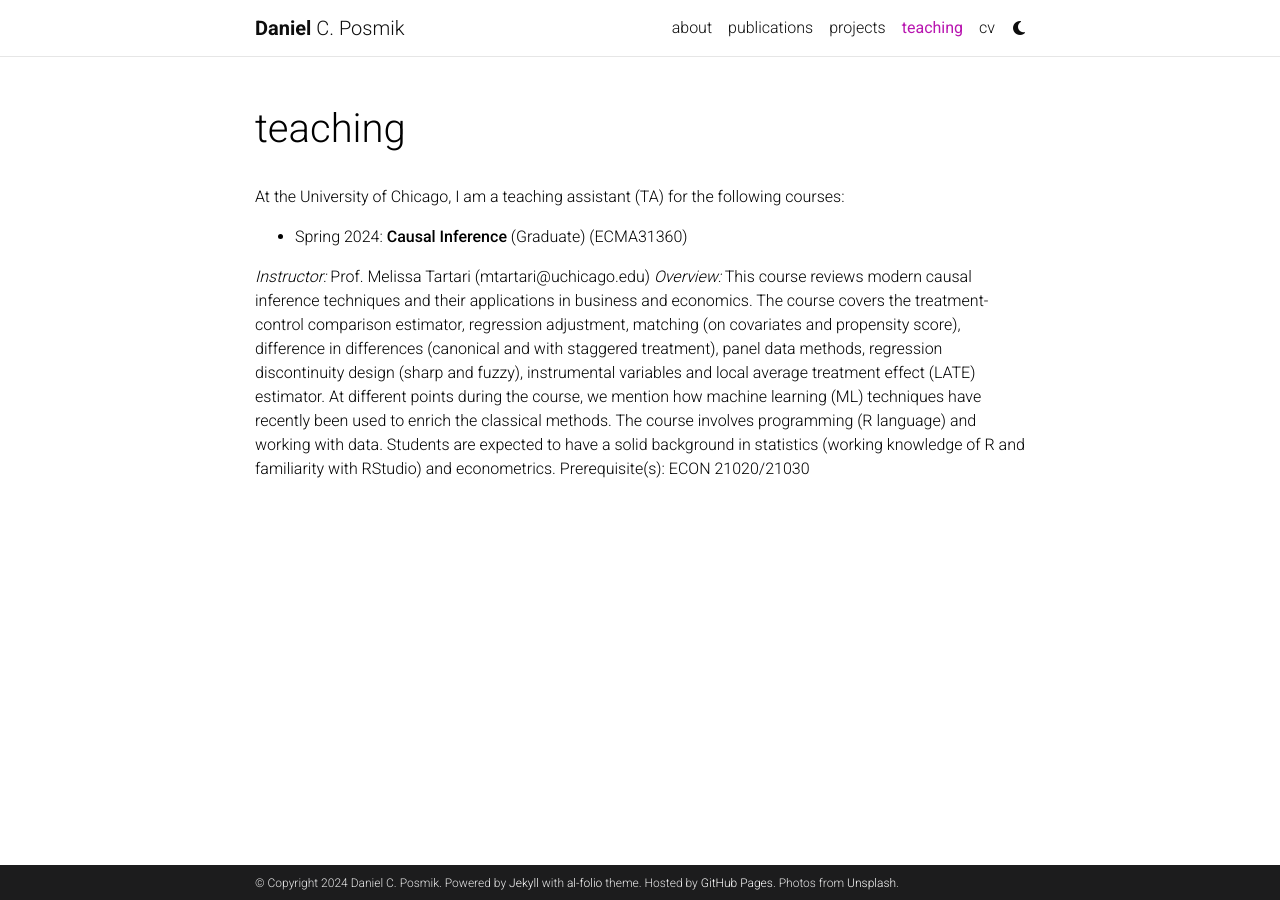
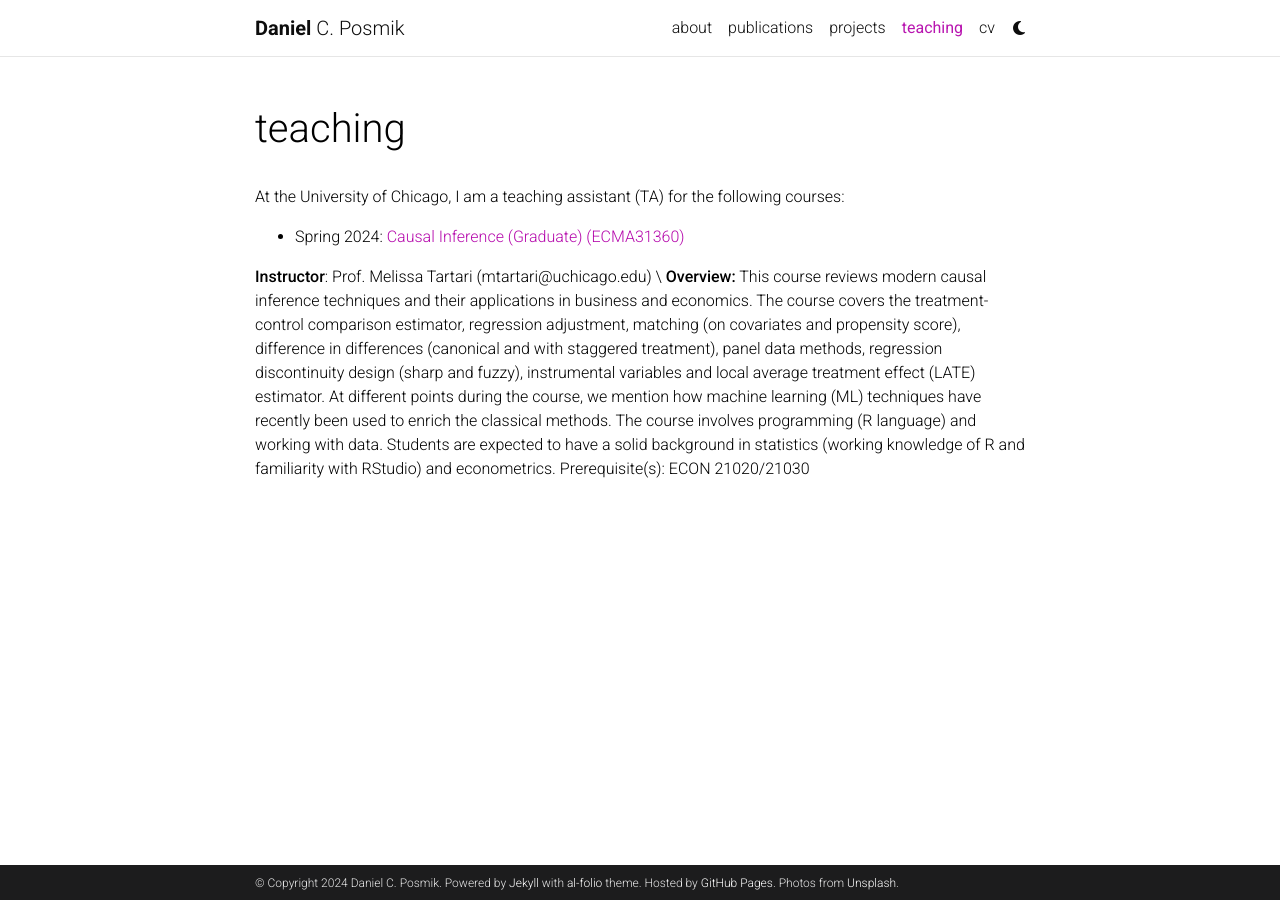
Before and after one commit to posmikdc/posmikdc.github.io, a Jekyll site: the page built from _pages/teaching.md, in a window 1280 px wide. Built offline with Jekyll 4.4.1, drawn with Linux system fonts in a browser that asks for light colours; comment, search, counter and statistics services are not loaded; a style sheet for code colours, icons or effects is not loaded.

```diff
--- a/_pages/teaching.md
+++ b/_pages/teaching.md
@@ -9,8 +9,7 @@ nav_order: 4
 
 At the University of Chicago, I am a teaching assistant (TA) for the following courses:
 
-* Spring 2024: [**Causal Inference**](https://voices.uchicago.edu/qrmeth/courses/#31360) (Graduate) (ECMA31360)
+* Spring 2024: [Causal Inference (Graduate) (ECMA31360)](https://voices.uchicago.edu/qrmeth/courses/#31360)
 
-_Instructor:_ Prof. Melissa Tartari (mtartari@uchicago.edu)
-_Overview:_
-This course reviews modern causal inference techniques and their applications in business and economics. The course covers the treatment-control comparison estimator, regression adjustment, matching (on covariates and propensity score), difference in differences (canonical and with staggered treatment), panel data methods, regression discontinuity design (sharp and fuzzy), instrumental variables and local average treatment effect (LATE) estimator. At different points during the course, we mention how machine learning (ML) techniques have recently been used to enrich the classical methods. The course involves programming (R language) and working with data. Students are expected to have a solid background in statistics (working knowledge of R and familiarity with RStudio) and econometrics. Prerequisite(s): ECON 21020/21030
+**Instructor**: Prof. Melissa Tartari (mtartari@uchicago.edu) \\
+**Overview:** This course reviews modern causal inference techniques and their applications in business and economics. The course covers the treatment-control comparison estimator, regression adjustment, matching (on covariates and propensity score), difference in differences (canonical and with staggered treatment), panel data methods, regression discontinuity design (sharp and fuzzy), instrumental variables and local average treatment effect (LATE) estimator. At different points during the course, we mention how machine learning (ML) techniques have recently been used to enrich the classical methods. The course involves programming (R language) and working with data. Students are expected to have a solid background in statistics (working knowledge of R and familiarity with RStudio) and econometrics. Prerequisite(s): ECON 21020/21030
```
Also changed, not shown: _news/announcement_3.md (+1 -1 lines).
